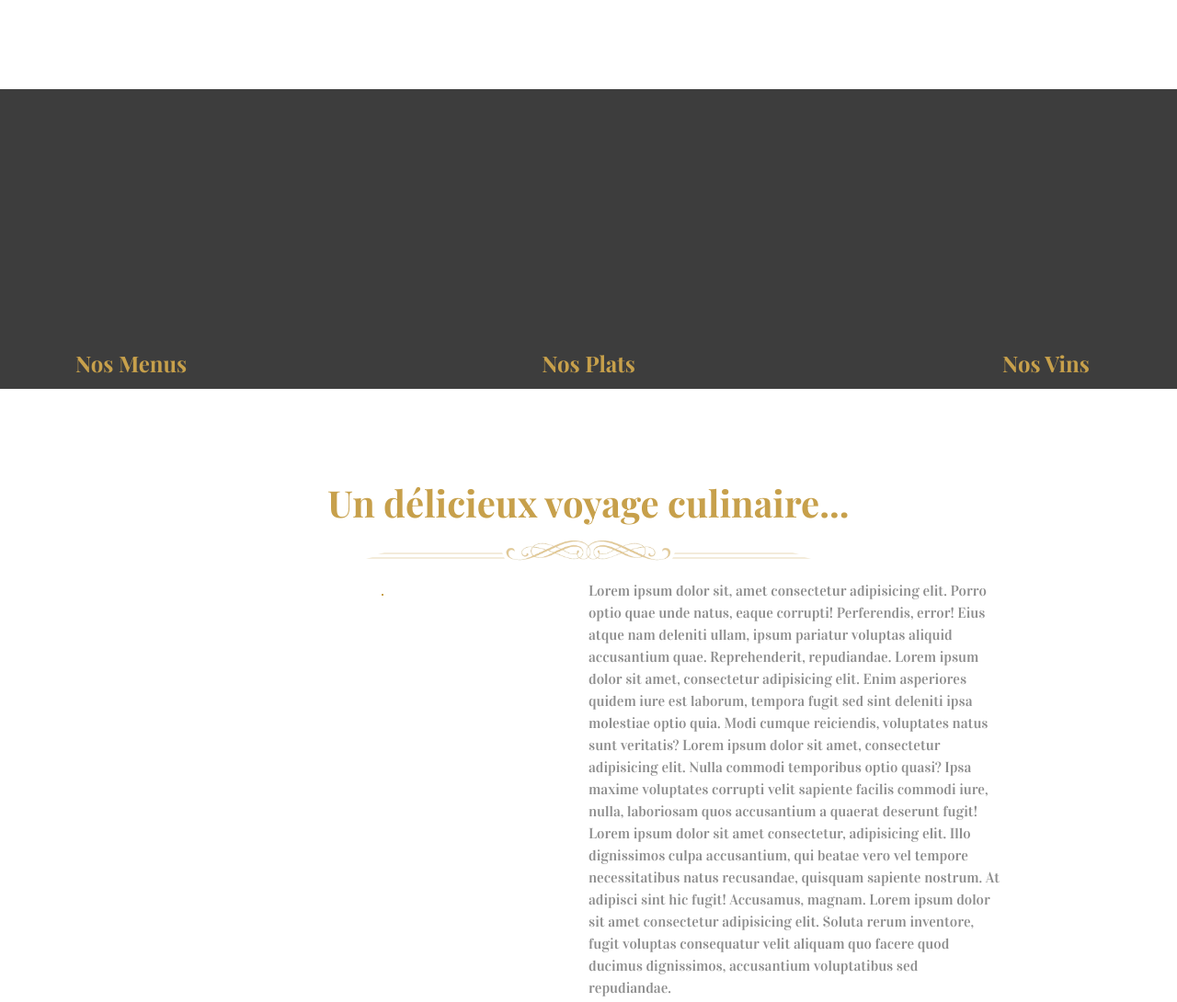
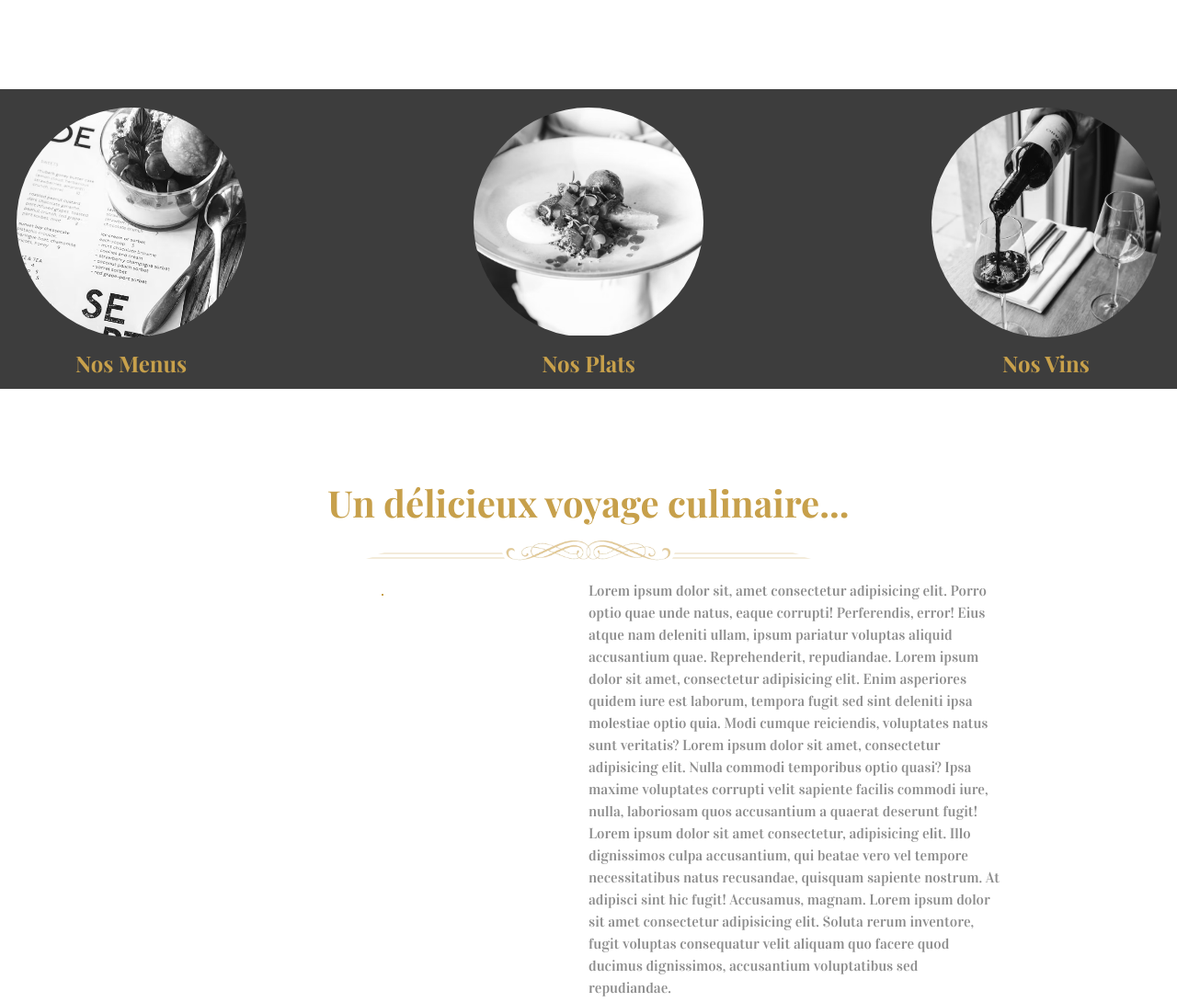
Before and after one commit to Mehdi-Hamida/Template-site-de-restaurant-de-luxe, a plain HTML site: page index.html in a window 1280 px wide. Shown: the part 1131-2221 px from the top of the page at 92% size. Drawn offline with nearby package versions, Linux system fonts and the light colour scheme; the site is published under a folder, as on GitHub Pages, so addresses that start at the root find nothing; a web font is replaced by a local one.

Commit message:
Add files via upload

```diff
--- a/style.css
+++ b/style.css
@@ -303,7 +303,7 @@ header #computer-header-menu ul li a:hover
 section.slider
 {
     height: 100vh;
-    background: url(/img/slider.webp) no-repeat;
+    background: url(./img/slider.webp) no-repeat;
     background-size: 100%;
     background-position: center;
     margin-top: 0;
@@ -406,18 +406,18 @@ section.presentation .flex-justified-row .card .round-image:hover
 
 section.presentation .flex-justified-row .card #round-image1
 {
-    background-image: url(/img/menu.jpg);
+    background-image: url(./img/menu.jpg);
 }
 
 section.presentation .flex-justified-row .card #round-image2
 {
-    background-image: url(/img/plats.jpg);
+    background-image: url(./img/plats.jpg);
     background-position: bottom;
 }
 
 section.presentation .flex-justified-row .card #round-image3
 {
-    background-image: url(/img/vin.jpg);
+    background-image: url(./img/vin.jpg);
 }
 
 section.presentation h3
@@ -600,7 +600,7 @@ footer .flex-justified-row div:nth-child(2) p a
 footer h3::after
 {
     content: " ";
-    background-image: url(/img/separateur2.png);
+    background-image: url(./img/separateur2.png);
     background-size: contain;
     background-repeat: no-repeat;
     position: absolute;
```
